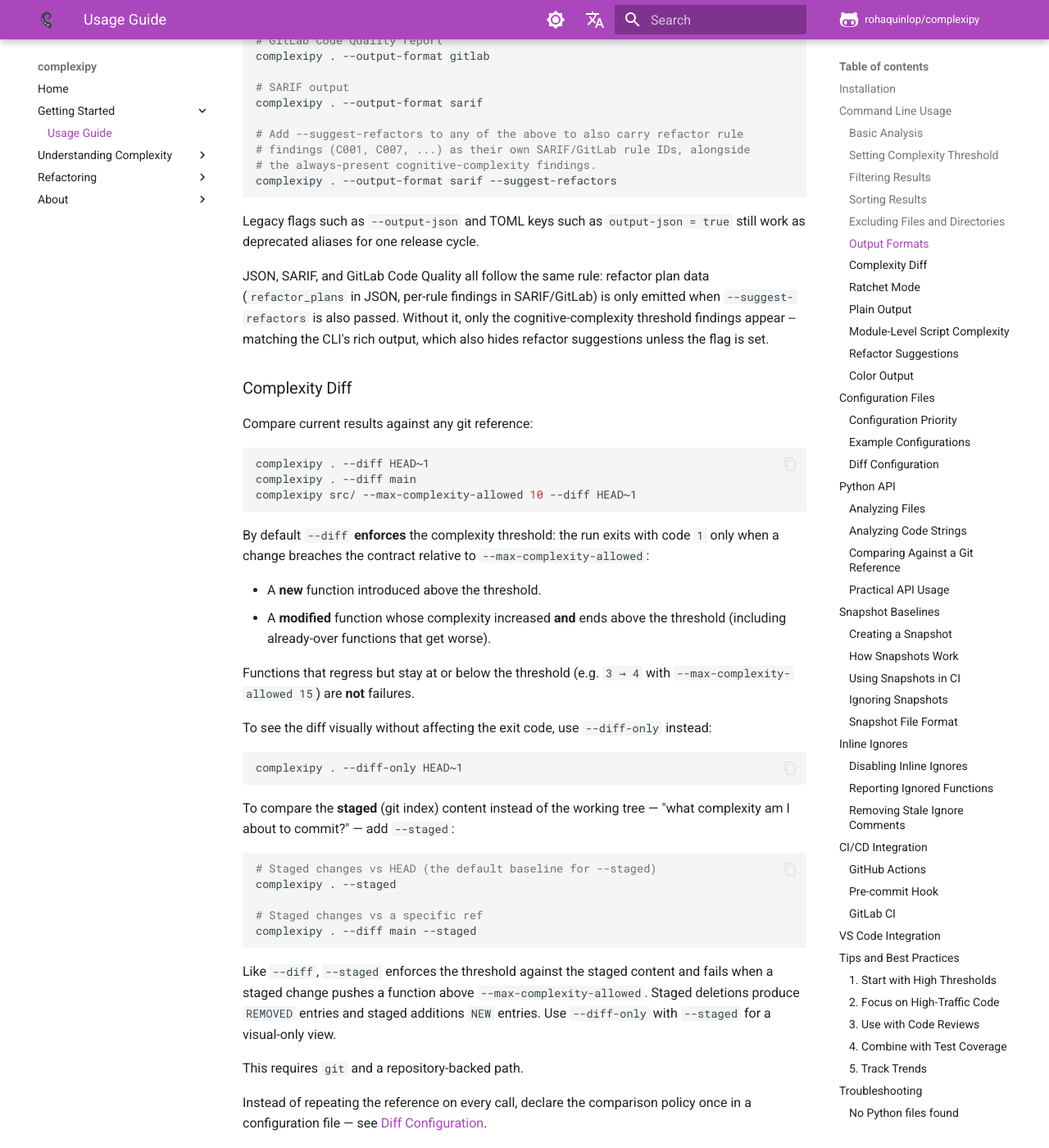
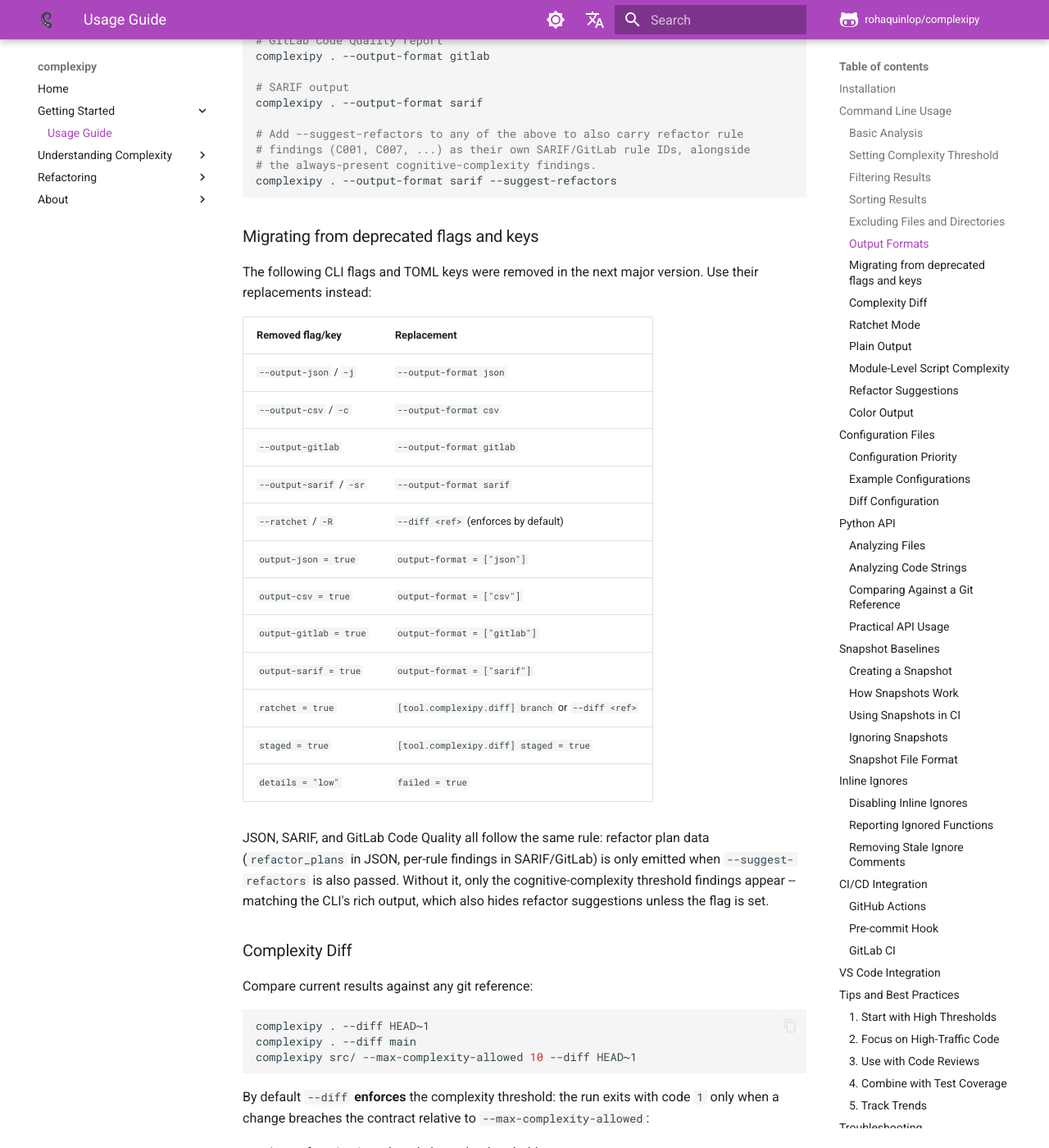
Before and after one commit to rohaquinlop/complexipy, an MkDocs documentation site: the page built from docs/usage-guide.md, in a window 1280 px wide and 1400 px high, scrolled down 2461 px. Shown: the whole window at 82% size. Built offline with MkDocs 1.6.1 and Material for MkDocs 9.7.7, drawn with Linux system fonts in a browser that asks for light colours; comment, search, counter and statistics services are not loaded; some of the changed text lies outside the part shown.

Commit message:
docs(usage): drop deprecated flags and add migration note

````diff
--- a/docs/usage-guide.md
+++ b/docs/usage-guide.md
@@ -141,8 +141,25 @@
 complexipy . --output-format sarif --suggest-refactors
 ```
 
-Legacy flags such as `--output-json` and TOML keys such as `output-json = true`
-still work as deprecated aliases for one release cycle.
+### Migrating from deprecated flags and keys
+
+The following CLI flags and TOML keys were removed in the next major version.
+Use their replacements instead:
+
+| Removed flag/key | Replacement |
+| -- | -- |
+| `--output-json` / `-j` | `--output-format json` |
+| `--output-csv` / `-c` | `--output-format csv` |
+| `--output-gitlab` | `--output-format gitlab` |
+| `--output-sarif` / `-sr` | `--output-format sarif` |
+| `--ratchet` / `-R` | `--diff <ref>` (enforces by default) |
+| `output-json = true` | `output-format = ["json"]` |
+| `output-csv = true` | `output-format = ["csv"]` |
+| `output-gitlab = true` | `output-format = ["gitlab"]` |
+| `output-sarif = true` | `output-format = ["sarif"]` |
+| `ratchet = true` | `[tool.complexipy.diff] branch` or `--diff <ref>` |
+| `staged = true` | `[tool.complexipy.diff] staged = true` |
+| `details = "low"` | `failed = true` |
 
 JSON, SARIF, and GitLab Code Quality all follow the same rule: refactor plan
 data (`refactor_plans` in JSON, per-rule findings in SARIF/GitLab) is only
@@ -191,17 +208,6 @@
 policy once in a configuration file — see [Diff Configuration](#diff-configuration).
 
 ### Ratchet Mode
-
-!!! warning "Deprecated"
-
-    `--ratchet` (`-R`) is deprecated and will be removed in a future version. `--diff` now enforces by default with the same behavior. Migrate to `--diff` without `--ratchet`:
-
-    ```bash
-    # Before
-    complexipy . --diff main --ratchet
-    # After
-    complexipy . --diff main
-    ```
 
 ### Plain Output
 
@@ -391,10 +397,7 @@
   on every call.
 - CLI flags always take precedence over the section values.
 - `branch = ""` disables the diff for the current repository (opt-out).
-- The flat keys `staged = true` and `ratchet = true` still work but are
-  superseded by the section; they are kept as legacy and may be removed in
-  a future major version. Resolution order: CLI flag, then the `diff`
-  section, then the flat keys.
+- Resolution order: CLI flag, then the `diff` section.
 - If the configured `branch` does not exist in the local clone (for
   example a fresh or shallow clone), every function reports as `NEW` and
   the enforcement still applies. Fetch the branch or pass `--diff <ref>`
````
Also changed, not shown: README.md (+3 -8 lines), docs/es/index.md (+0 -22 lines), docs/es/usage-guide.md (+20 -20 lines), docs/index.md (+0 -22 lines).
